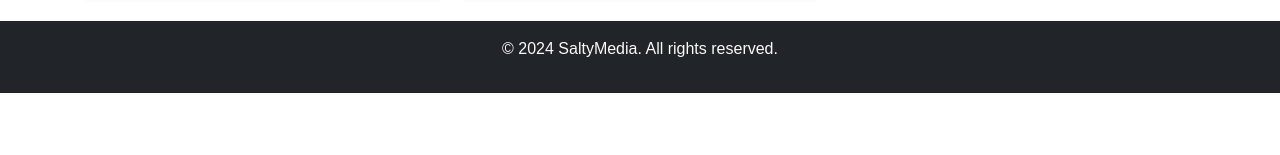
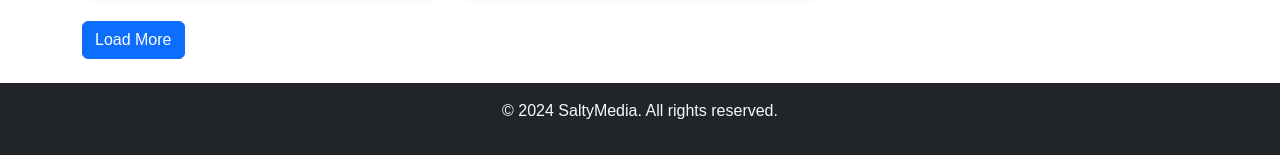
Before and after one commit to CooperDActor-bytes/openimages, a plain HTML site: page index.html in a window 1280 px wide. Shown: the part 952-1107 px from the top of the page. Before the commit the page ends 1045 px from the top, so only its background shows below. Drawn offline with nearby package versions, Linux system fonts and the light colour scheme.

Commit message:
Update index.html

```diff
--- a/index.html
+++ b/index.html
@@ -24,6 +24,9 @@
     <h1 class="text-center mb-4">Explore Images</h1>
     <div id="category-filter" class="mb-4"></div>
     <div id="gallery" class="row g-3"></div>
+    <div class="text-center mt-4">
+      <button id="load-more-btn" class="btn btn-primary">Load More</button>
+    </div>
   </div>
 
   <!-- Footer -->
```
